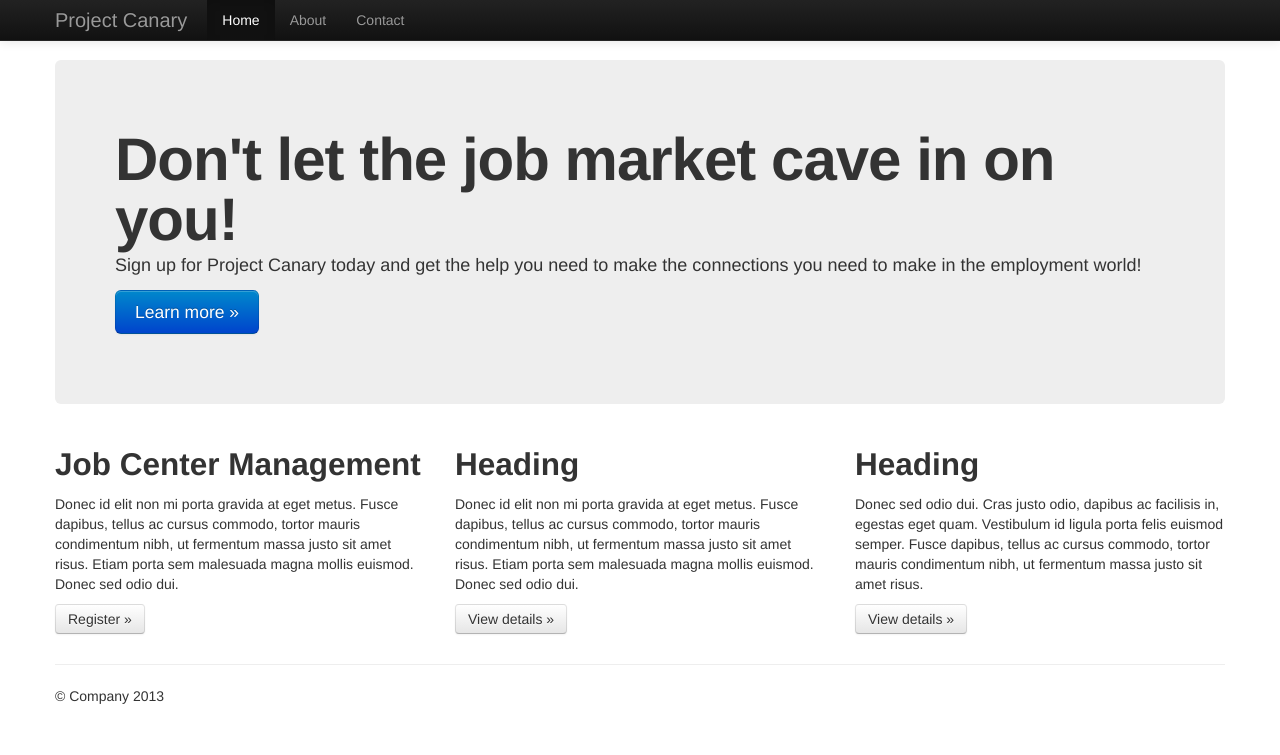
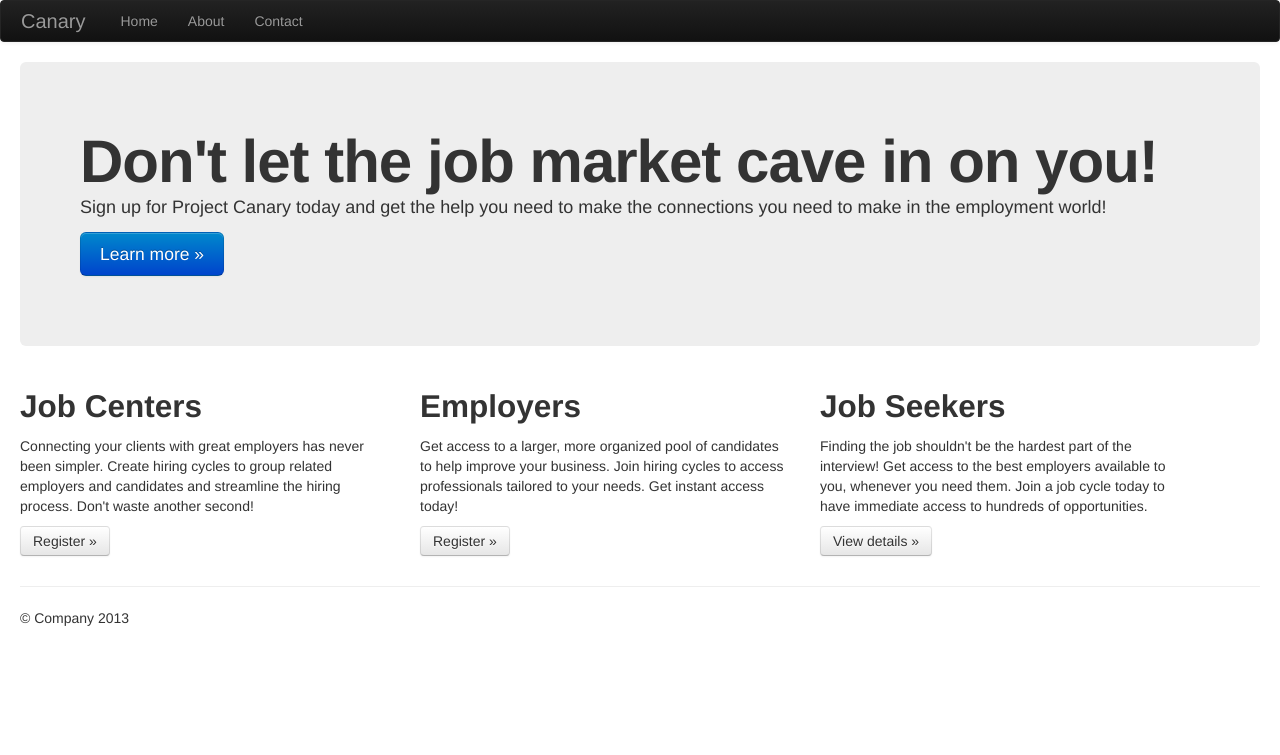
Before and after one commit to JacobLuke/job-canary, a Django app: page /register in a window 1280 px wide. Shown: the top 755 px of the page. Run offline with Django 3.2, Linux system fonts and the light colour scheme; parts of the project's set-up code (start-up, migrations or seed data) failed here and were passed over; some libraries are stand-ins or nearby versions.

Commit message:
made things look prettier

```diff
--- a/job_canary/templates/common/base.html
+++ b/job_canary/templates/common/base.html
@@ -20,8 +20,8 @@
                     <a class="brand" href="#">Canary</a>
                     <div class="nav-collapse collapse">
                         <ul class="nav">
-                            <li class="active"><a href="#">Home</a></li>
-                            <li><a href="#about">About</a></li>
+                            <li><a href="/index">Home</a></li>
+                            <li><a href="/register">About</a></li>
                             <li><a href="#contact">Contact</a></li>
                         </ul>
                     </div><!--/.nav-collapse -->
--- a/job_canary/templates/register.html
+++ b/job_canary/templates/register.html
@@ -1,49 +1,7 @@
+{% extends "common/base.html" %}
 
-<!DOCTYPE html>
-<html lang="en">
-    <head>
-        <meta charset="utf-8">
-            <title>Bootstrap, from Twitter</title>
-            <meta name="viewport" content="width=device-width, initial-scale=1.0">
-                <meta name="description" content="">
-                    <meta name="author" content="">
-
-                        <!-- Le styles -->
-                        <link href="{{STATIC_URL}}bootstrap/css/bootstrap.css" rel="stylesheet">
-                            <style type="text/css">
-                                body {
-                                    padding-top: 60px;
-                                    padding-bottom: 40px;
-                                }
-                                </style>
-                            <link href="{{STATIC_URL}}bootstrap/css/bootstrap-responsive.css" rel="stylesheet">
-
-
-                                                    </head>
-
-    <body>
-
-        <div class="navbar navbar-inverse navbar-fixed-top">
-            <div class="navbar-inner">
-                <div class="container">
-                    <button type="button" class="btn btn-navbar" data-toggle="collapse" data-target=".nav-collapse">
-                        <span class="icon-bar"></span>
-                        <span class="icon-bar"></span>
-                        <span class="icon-bar"></span>
-                    </button>
-                    <a class="brand" href="index">Project Canary</a>
-                    <div class="nav-collapse collapse">
-                        <ul class="nav">
-                            <li class="active"><a href="index">Home</a></li>
-                            <li><a href="#about">About</a></li>
-                            <li><a href="#contact">Contact</a></li>
-                        </ul>
-                    </div><!--/.nav-collapse -->
-                </div>
-            </div>
-        </div>
-
-        <div class="container">
+{% block title %} Project Canary - Register {% endblock %}
+{% block content %}
 
             <!-- Main hero unit for a primary marketing message or call to action -->
             <div class="hero-unit">
@@ -55,19 +13,20 @@
             <!-- Example row of columns -->
             <div class="row">
                 <div class="span4">
-                    <h2>Job Center Management</h2>
-                    <p>Donec id elit non mi porta gravida at eget metus. Fusce dapibus, tellus ac cursus commodo, tortor mauris condimentum nibh, ut fermentum massa justo sit amet risus. Etiam porta sem malesuada magna mollis euismod. Donec sed odio dui. </p>
-                    <p><a class="btn" href="#">Register &raquo;</a></p>
+                    <h2>Job Centers</h2>
+                    <p>Connecting your clients with great employers has never been simpler. Create hiring cycles to group related employers and candidates and streamline the hiring process. Don't waste another second!</p>
+                    <p><a class="btn" href="owner/register">Register &raquo;</a></p>
                 </div>
                 <div class="span4">
-                    <h2>Heading</h2>
-                    <p>Donec id elit non mi porta gravida at eget metus. Fusce dapibus, tellus ac cursus commodo, tortor mauris condimentum nibh, ut fermentum massa justo sit amet risus. Etiam porta sem malesuada magna mollis euismod. Donec sed odio dui. </p>
-                    <p><a class="btn" href="#">View details &raquo;</a></p>
+                    <h2>Employers</h2>
+                    <p>Get access to a larger, more organized pool of candidates to help improve your business. Join hiring cycles to access professionals tailored to your needs. Get instant access today!</a></p>
+
+                    <p><a class="btn" href="employer/register">Register &raquo;</a></p>
                 </div>
                 <div class="span4">
-                    <h2>Heading</h2>
-                    <p>Donec sed odio dui. Cras justo odio, dapibus ac facilisis in, egestas eget quam. Vestibulum id ligula porta felis euismod semper. Fusce dapibus, tellus ac cursus commodo, tortor mauris condimentum nibh, ut fermentum massa justo sit amet risus.</p>
-                    <p><a class="btn" href="#">View details &raquo;</a></p>
+                    <h2>Job Seekers</h2>
+                    <p>Finding the job shouldn't be the hardest part of the interview! Get access to the best employers available to you, whenever you need them. Join a job cycle today to have immediate access to hundreds of opportunities. </p>
+                    <p><a class="btn" href="user/register">View details &raquo;</a></p>
                 </div>
             </div>
 
@@ -77,12 +36,5 @@
                 <p>&copy; Company 2013</p>
             </footer>
 
-        </div> <!-- /container -->
-
-        <!-- Le javascript
-         ================================================== -->
-        <!-- Placed at the end of the document so the pages load faster -->
         <script src="{{STATIC_URL}}booststrap/js/bootstrap.min.js"></script>
-
-    </body>
-</html>
+{% endblock %}
```
Also changed, not shown: job_canary/templates/user/register.html (+4 -9 lines).
